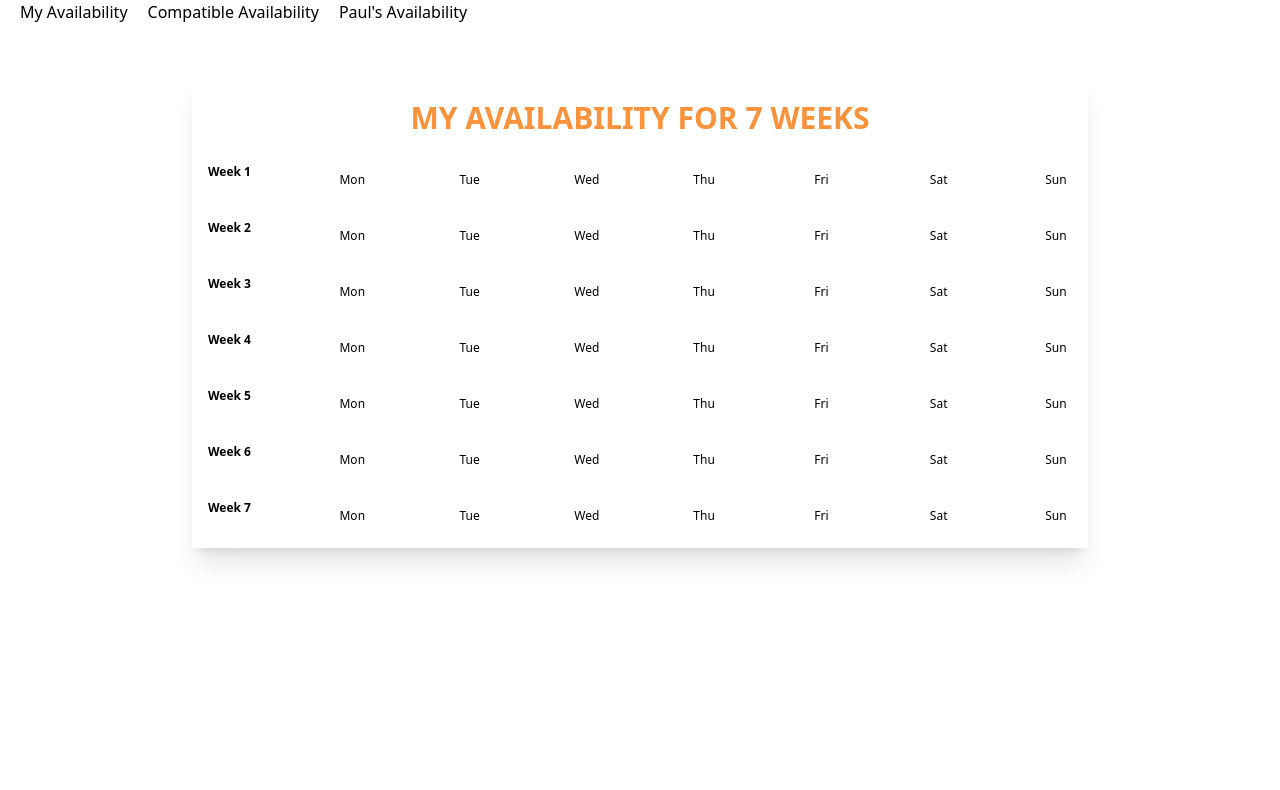
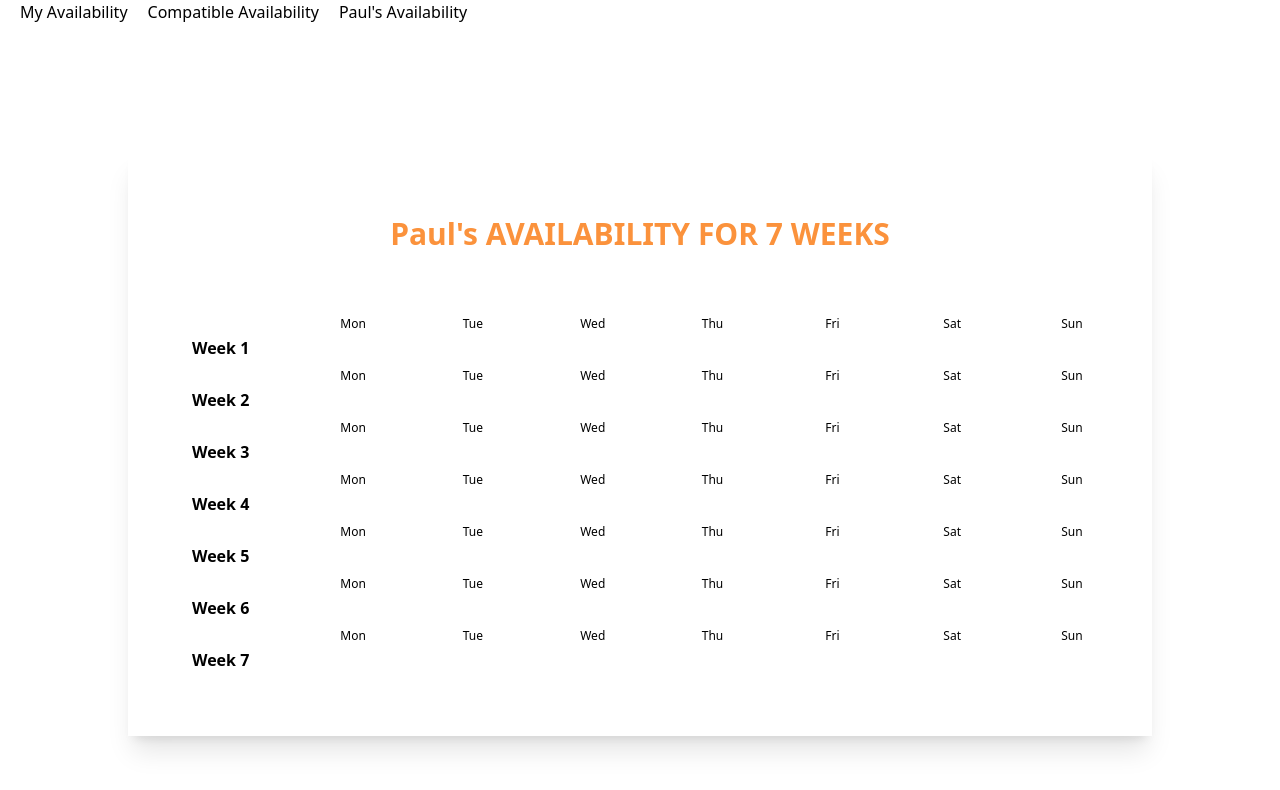
Before and after one commit to MarkusAP98/Schedule, a React (Vite) app: page / in a window 1280 px wide. Both pictures are taken after a click on the button "Paul's Availability". Shown: the top 790 px of the page. Built offline with nearby package versions, Linux system fonts and the light colour scheme.

Commit message:
Refactor OthersAvailability.jsx/Paul.jsx to use individual ClickableButtons for each day of the week

```diff
--- a/src/components/OthersAvailability.jsx/Paul.jsx
+++ b/src/components/OthersAvailability.jsx/Paul.jsx
@@ -1,39 +1,87 @@
 import React from "react";
 import ClickableButton from "../ClickableBtns";
 
-// trying to send the week and day to the friends component when the button is clicked
-
-const MyAvailability = ({ setAvailabilityData }) => {
+const Paul = () => {
   const handleButtonClicked = (week, day) => {
     console.log(`You clicked week ${week}, ${day}`);
-    setAvailabilityData((prevData) => {
-      const newdata = [...prevData];
-      newdata.push({ week, day });
-      return newdata;
-    });
   };
-
   return (
-    <div className="place-content-center p-1 m-5 md:m-14 xl:mx-48 2xl:my-36 shadow-xl">
-      <h1 className="text-lg xl:text-3xl font-bold text-orange-400 py-4 text-center">
-        MY AVAILABILITY FOR 7 WEEKS
+    <div className="place-content-center p-16 m-32 shadow-xl">
+      <h1 className="text-3xl font-bold text-orange-400 pb-14 text-center">
+        Paul's AVAILABILITY FOR 7 WEEKS
       </h1>
-      {[1, 2, 3, 4, 5, 6, 7].map((week) => (
-        <div className="flex justify-between p-3" key={week}>
-          <h2 className="text-center text-xs font-bold">Week {week}</h2>
-          {["Mon", "Tue", "Wed", "Thu", "Fri", "Sat", "Sun"].map((day) => (
-            <ClickableButton
-              key={day}
-              text={day}
-              week={week}
-              day={day}
-              onClick={() => handleButtonClicked(week, day)}
-            />
-          ))}
-        </div>
-      ))}
+      <div className="flex justify-between">
+        <h2 className="text-center mt-7 font-bold">Week 1</h2>
+        <ClickableButton text="Mon" week={1} onClick={handleButtonClicked} />
+        <ClickableButton text="Tue" week={1} onClick={handleButtonClicked} />
+        <ClickableButton text="Wed" week={1} onClick={handleButtonClicked} />
+        <ClickableButton text="Thu" week={1} onClick={handleButtonClicked} />
+        <ClickableButton text="Fri" week={1} onClick={handleButtonClicked} />
+        <ClickableButton text="Sat" week={1} onClick={handleButtonClicked} />
+        <ClickableButton text="Sun" week={1} onClick={handleButtonClicked} />
+      </div>
+      <div className="flex justify-between">
+        <h2 className="text-center mt-7 font-bold">Week 2</h2>
+        <ClickableButton text="Mon" week={2} onClick={handleButtonClicked} />
+        <ClickableButton text="Tue" week={2} onClick={handleButtonClicked} />
+        <ClickableButton text="Wed" week={2} onClick={handleButtonClicked} />
+        <ClickableButton text="Thu" week={2} onClick={handleButtonClicked} />
+        <ClickableButton text="Fri" week={2} onClick={handleButtonClicked} />
+        <ClickableButton text="Sat" week={2} onClick={handleButtonClicked} />
+        <ClickableButton text="Sun" week={2} onClick={handleButtonClicked} />
+      </div>
+      <div className="flex justify-between">
+        <h2 className="text-center mt-7 font-bold">Week 3</h2>
+        <ClickableButton text="Mon" week={3} onClick={handleButtonClicked} />
+        <ClickableButton text="Tue" week={3} onClick={handleButtonClicked} />
+        <ClickableButton text="Wed" week={3} onClick={handleButtonClicked} />
+        <ClickableButton text="Thu" week={3} onClick={handleButtonClicked} />
+        <ClickableButton text="Fri" week={3} onClick={handleButtonClicked} />
+        <ClickableButton text="Sat" week={3} onClick={handleButtonClicked} />
+        <ClickableButton text="Sun" week={3} onClick={handleButtonClicked} />
+      </div>
+      <div className="flex justify-between">
+        <h2 className="text-center mt-7 font-bold">Week 4</h2>
+        <ClickableButton text="Mon" week={4} onClick={handleButtonClicked} />
+        <ClickableButton text="Tue" week={4} onClick={handleButtonClicked} />
+        <ClickableButton text="Wed" week={4} onClick={handleButtonClicked} />
+        <ClickableButton text="Thu" week={4} onClick={handleButtonClicked} />
+        <ClickableButton text="Fri" week={4} onClick={handleButtonClicked} />
+        <ClickableButton text="Sat" week={4} onClick={handleButtonClicked} />
+        <ClickableButton text="Sun" week={4} onClick={handleButtonClicked} />
+      </div>
+      <div className="flex justify-between">
+        <h2 className="text-center mt-7 font-bold">Week 5</h2>
+        <ClickableButton text="Mon" week={5} onClick={handleButtonClicked} />
+        <ClickableButton text="Tue" week={5} onClick={handleButtonClicked} />
+        <ClickableButton text="Wed" week={5} onClick={handleButtonClicked} />
+        <ClickableButton text="Thu" week={5} onClick={handleButtonClicked} />
+        <ClickableButton text="Fri" week={5} onClick={handleButtonClicked} />
+        <ClickableButton text="Sat" week={5} onClick={handleButtonClicked} />
+        <ClickableButton text="Sun" week={5} onClick={handleButtonClicked} />
+      </div>
+      <div className="flex justify-between">
+        <h2 className="text-center mt-7 font-bold">Week 6</h2>
+        <ClickableButton text="Mon" week={6} onClick={handleButtonClicked} />
+        <ClickableButton text="Tue" week={6} onClick={handleButtonClicked} />
+        <ClickableButton text="Wed" week={6} onClick={handleButtonClicked} />
+        <ClickableButton text="Thu" week={6} onClick={handleButtonClicked} />
+        <ClickableButton text="Fri" week={6} onClick={handleButtonClicked} />
+        <ClickableButton text="Sat" week={6} onClick={handleButtonClicked} />
+        <ClickableButton text="Sun" week={6} onClick={handleButtonClicked} />
+      </div>
+      <div className="flex justify-between">
+        <h2 className="text-center mt-7 font-bold">Week 7</h2>
+        <ClickableButton text="Mon" week={7} onClick={handleButtonClicked} />
+        <ClickableButton text="Tue" week={7} onClick={handleButtonClicked} />
+        <ClickableButton text="Wed" week={7} onClick={handleButtonClicked} />
+        <ClickableButton text="Thu" week={7} onClick={handleButtonClicked} />
+        <ClickableButton text="Fri" week={7} onClick={handleButtonClicked} />
+        <ClickableButton text="Sat" week={7} onClick={handleButtonClicked} />
+        <ClickableButton text="Sun" week={7} onClick={handleButtonClicked} />
+      </div>
     </div>
   );
 };
 
-export default MyAvailability;
+export default Paul;
```
